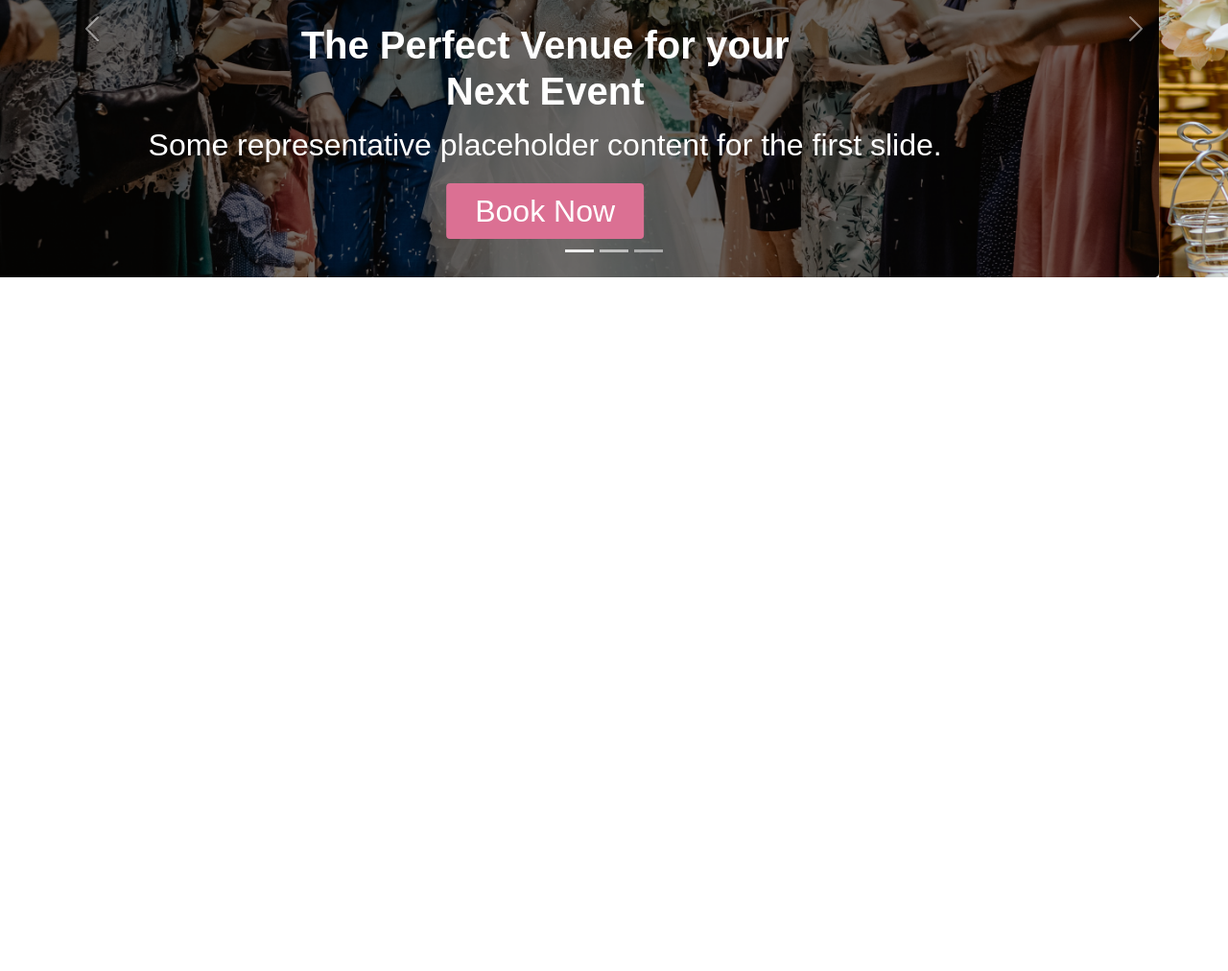
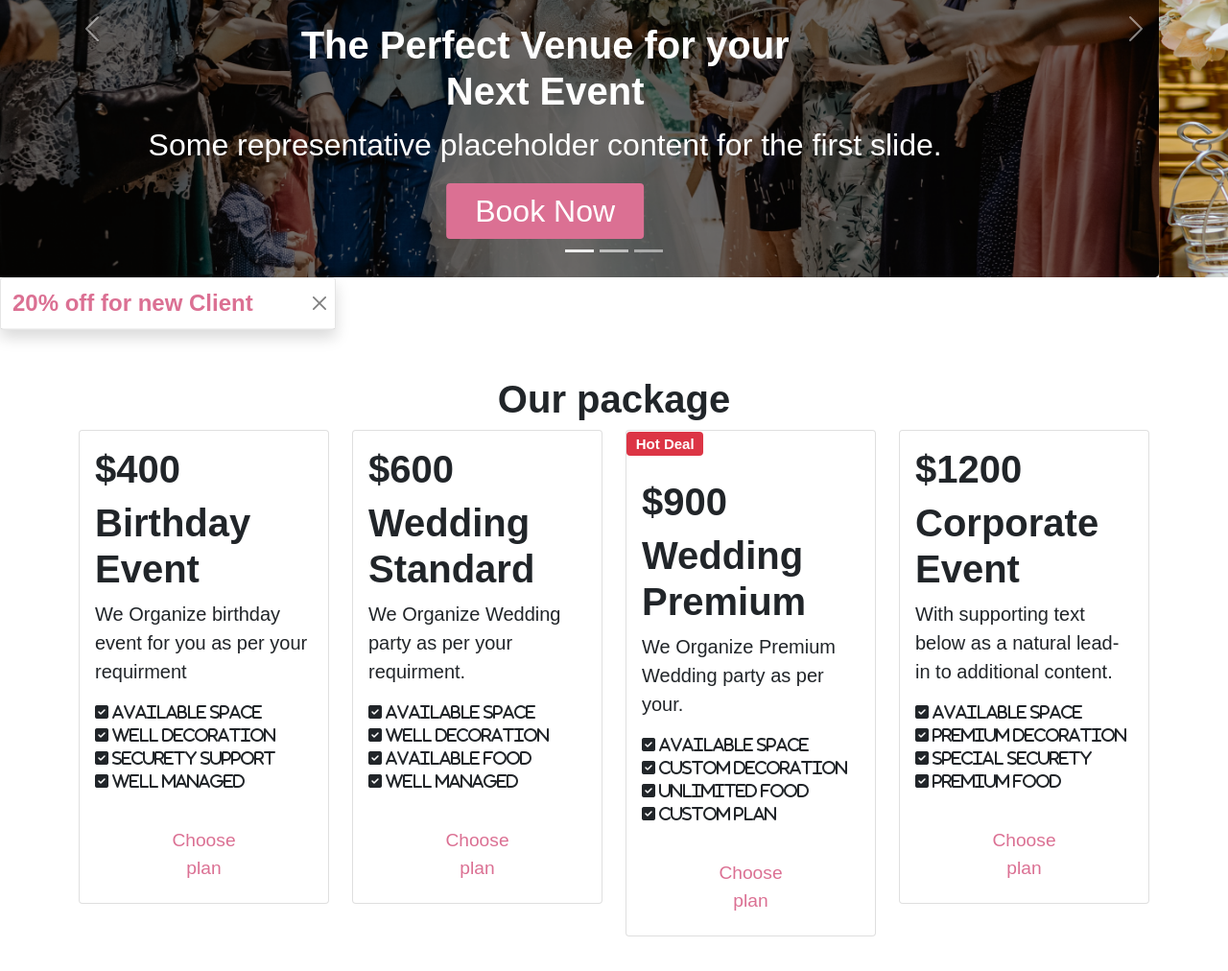
Before and after one commit to jakir10/convention-center, a plain HTML site: page index.html in a window 1280 px wide. Shown: the part 286-1298 px from the top of the page at 96% size. Before the commit the page ends 800 px from the top, so only its background shows below. Drawn offline with nearby package versions, Linux system fonts and the light colour scheme; a web font is replaced by a local one.

Commit message:
our package section added

```diff
--- a/index.html
+++ b/index.html
@@ -87,8 +87,107 @@
             </div>
         </section>
 
+    </header>
 
-    </header>
+    <!-- main section  -->
+
+    <div class="toast" role="alert" aria-live="assertive" aria-atomic="true">
+        <div class="toast-header">
+            <strong class="me-auto fs-4" style="color:palevioletred;">20% off for new Client</strong>
+            <button type="button" class="btn-close" data-bs-dismiss="toast" aria-label="Close"></button>
+        </div>
+    </div>
+
+
+    <main class="container my-5">
+        <!-- our package section -->
+        <h1 class="fs-1 text fw-bold text-center">Our package</h1>
+
+
+        <section>
+            <div class="row">
+                <div class="col-lg-3 col-sm-3">
+                    <div class="card">
+                        <div class="card-body">
+                            <h2 class="card-title fs-1 text fw-bold">$400</h2>
+                            <h2 class="card-title fs-1 text fw-bold">Birthday Event</h2>
+                            <p class="card-text fs-5 text fw-light">We Organize birthday event for you as per your
+                                requirment</p>
+                            <div class="">
+                                <i class="fas fa-check-square"> Available Space</i>
+                                <i class="fas fa-check-square"> Well Decoration</i>
+                                <i class="fas fa-check-square"> Securety Support</i>
+                                <i class="fas fa-check-square"> Well Managed</i>
+                            </div>
+                            <div class=" text-center">
+                                <a href="#" class="btn btn-primary rounded-pill btn-packg">Choose plan</a>
+                            </div>
+                        </div>
+                    </div>
+                </div>
+                <div class="col-lg-3">
+                    <div class="card">
+                        <div class="card-body">
+                            <h2 class="card-title fs-1 text fw-bold">$600</h2>
+                            <h2 class="card-title fs-1 text fw-bold">Wedding Standard</h2>
+                            <p class="card-text fs-5 text fw-light">We Organize Wedding party as per your requirment.
+                            </p>
+                            <div class="">
+                                <i class="fas fa-check-square"> Available Space</i>
+                                <i class="fas fa-check-square"> Well Decoration</i>
+                                <i class="fas fa-check-square"> Available Food</i>
+                                <i class="fas fa-check-square"> Well Managed</i>
+                            </div>
+                            <div class=" text-center">
+                                <a href="#" class="btn btn-primary rounded-pill btn-packg">Choose plan</a>
+                            </div>
+                        </div>
+                    </div>
+                </div>
+                <div class="col-lg-3">
+                    <div class="card">
+                        <h5><span class="badge bg-danger">Hot Deal</span></h5>
+                        <div class="card-body">
+                            <h2 class="card-title fs-1 text fw-bold">$900</h2>
+                            <h2 class="card-title fs-1 text fw-bold">Wedding Premium</h2>
+                            <p class="card-text fs-5 text fw-light">We Organize Premium Wedding party as per your.
+                            </p>
+                            <div class="">
+                                <i class="fas fa-check-square"> Available Space</i>
+                                <i class="fas fa-check-square"> Custom Decoration</i>
+                                <i class="fas fa-check-square"> Unlimited Food</i>
+                                <i class="fas fa-check-square"> Custom plan</i>
+                            </div>
+                            <div class=" text-center">
+                                <a href="#" class="btn btn-primary rounded-pill btn-packg">Choose plan</a>
+                            </div>
+                        </div>
+                    </div>
+                </div>
+                <div class="col-lg-3">
+                    <div class="card">
+                        <div class="card-body">
+                            <h2 class="card-title fs-1 text fw-bold">$1200</h2>
+                            <h2 class="card-title fs-1 text fw-bold">Corporate Event</h2>
+                            <p class="card-text fs-5 text fw-light">With supporting text below as a natural lead-in to
+                                additional content.
+                            </p>
+                            <div class="">
+                                <i class="fas fa-check-square"> Available Space</i>
+                                <i class="fas fa-check-square"> Premium Decoration</i>
+                                <i class="fas fa-check-square"> Special Securety</i>
+                                <i class="fas fa-check-square"> Premium Food</i>
+                            </div>
+                            <div class=" text-center">
+                                <a href="#" class="btn btn-primary rounded-pill btn-packg">Choose plan</a>
+                            </div>
+                        </div>
+                    </div>
+                </div>
+            </div>
+        </section>
+
+    </main>
 
 
 
@@ -103,6 +202,14 @@
         integrity="sha384-ka7Sk0Gln4gmtz2MlQnikT1wXgYsOg+OMhuP+IlRH9sENBO0LRn5q+8nbTov4+1p"
         crossorigin="anonymous"></script>
 
+    <script>
+        window.onload = (e) => {
+            let myToast = document.querySelector('.toast');
+            let bsToast = new bootstrap.Toast(myToast);
+            bsToast.show();
+        }
+    </script>
+
 </body>
 
 </html>
--- a/styles/style.css
+++ b/styles/style.css
@@ -11,3 +11,18 @@ body{
 .custom-btn:hover{
     color: palevioletred;
 }
+
+.btn-packg{
+    background: white;
+    color: palevioletred;
+    border:lightgray;
+    padding: 5px 70px;
+    font-size:larger;
+    margin-top: 30px;
+}
+.btn-packg:hover{
+    color: white;
+    background:palevioletred;
+}
+.custom-card{
+}
```
